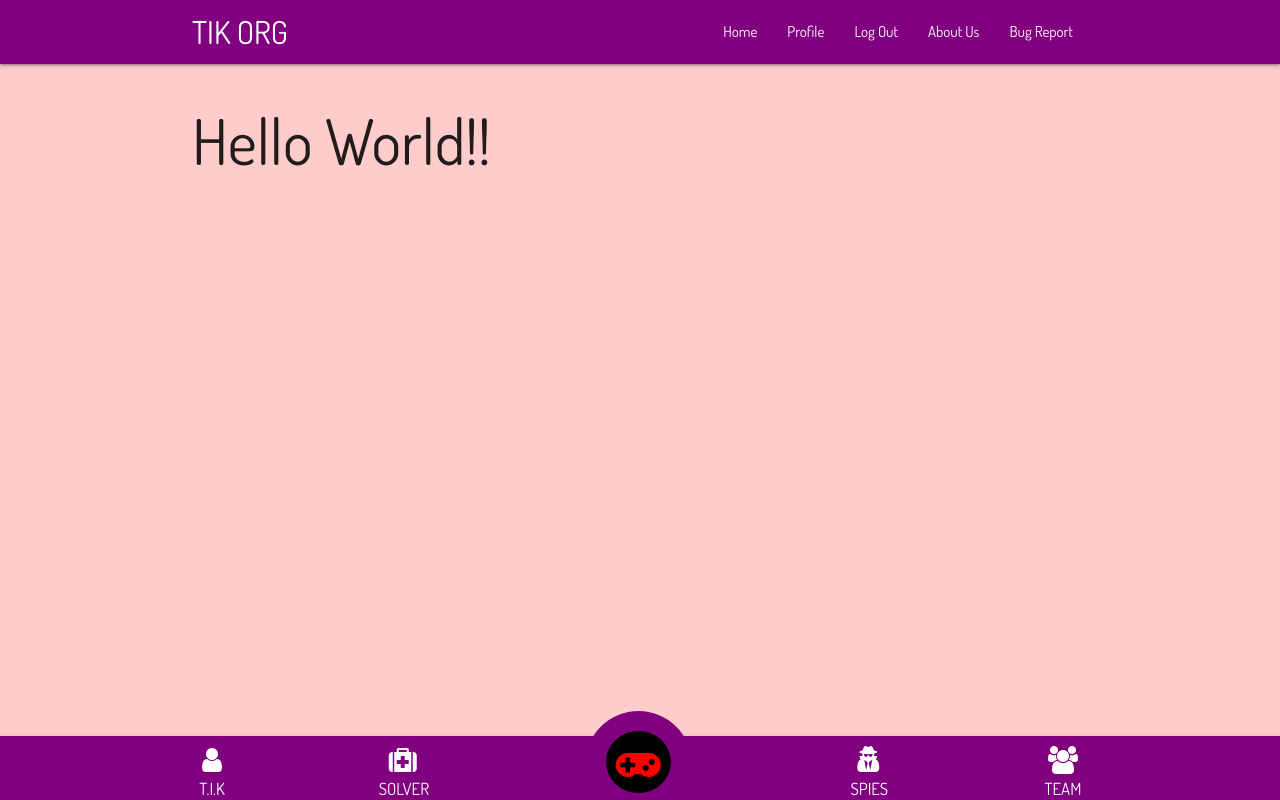
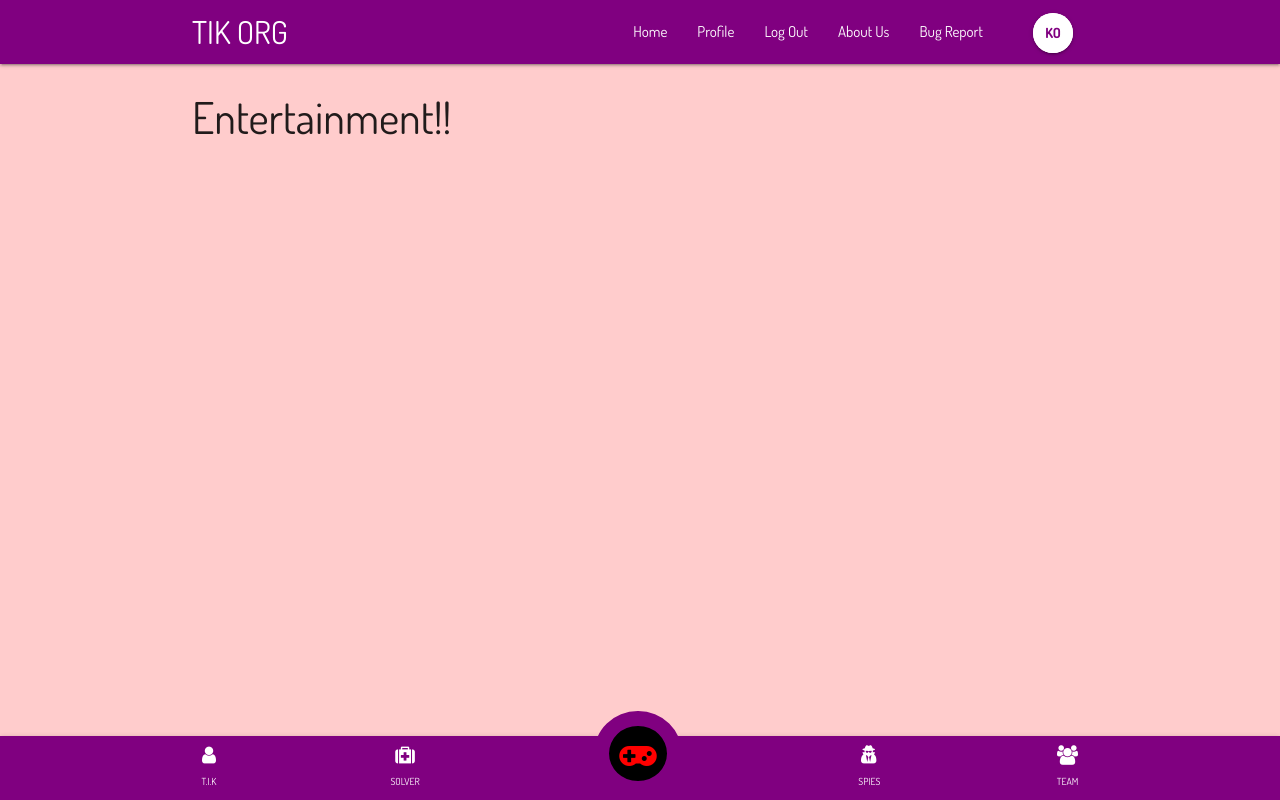
Before and after one commit to SilvenLEAF/TIK-Official, a React (Create React App) app in the folder client/: page /entertainment in a window 1280 px wide. Built offline with nearby package versions, Linux system fonts and the light colour scheme.

Commit message:
draft skeleton

```diff
--- a/client/src/App.js
+++ b/client/src/App.js
@@ -1,19 +1,51 @@
 import 'materialize-css/dist/css/materialize.min.css'
 
 import React from 'react'
-import { BrowserRouter } from 'react-router-dom'
+import { BrowserRouter, Switch, Route } from 'react-router-dom'
 
 import Navbar from './components/layouts/Navbar'
+import Footer from './components/layouts/Footer'
+
 import Home from './components/home/Home'
-import Footer from './components/layouts/Footer'
+import Profile from './components/profile/Profile'
+import Solver from './components/solver/Solver'
+import Team from './components/team/Team'
+import Spies from './components/spies/Spies'
+import Entertainment from './components/entertainment/Entertainment'
 
 function App() {
   return (
     <BrowserRouter>
       <div className="App">
         <Navbar />
-        <Home />
 
+
+        <Switch>
+          <Route exact path="/">
+            <Home/>
+          </Route>
+
+          <Route path="/profile">
+            <Profile/>
+          </Route>
+
+          <Route path="/solver">
+            <Solver/>
+          </Route>
+
+          <Route path="/team">
+            <Team/>
+          </Route>
+
+          <Route path="/spies">
+            <Spies/>
+          </Route>
+
+          <Route path="/entertainment">
+            <Entertainment/>
+          </Route>
+
+        </Switch>
 
 
         <Footer />
--- /dev/null
+++ b/client/src/components/entertainment/Entertainment.js
@@ -0,0 +1,18 @@
+import M from 'materialize-css'
+
+import React, { useEffect } from 'react'
+
+function Entertainment() {
+  useEffect(()=>{
+    M.AutoInit();
+  }, [])
+
+
+  return (
+    <div className="container">
+      <h3>Entertainment!!</h3>
+    </div>
+  )
+}
+
+export default Entertainment
--- a/client/src/components/layouts/Footer.js
+++ b/client/src/components/layouts/Footer.js
@@ -5,7 +5,7 @@ import { Link } from 'react-router-dom'
 
 function Footer() {
   return (
-    <nav id="footer" className="nav-wrapper">
+    <nav id="myFooter" className="nav-wrapper">
       <div className="container">
         <Link to="/">
           <div>
@@ -16,7 +16,7 @@ function Footer() {
           </div>
         </Link>
 
-        <Link to="/">
+        <Link to="/solver">
           <div>
             <div className="myFooterIcons fa fa-medkit"></div>
             <div className="myFooterNameTag">
@@ -26,14 +26,14 @@ function Footer() {
         </Link>
 
 
-        <Link to="/">
+        <Link to="/entertainment">
           <div>
             <div id="myGamepadIcon" className="myFooterIcons fa fa-gamepad"></div>
           </div>
         </Link>
 
 
-        <Link to="/">
+        <Link to="/spies">
           <div>
             <div className="myFooterIcons fa fa-user-secret"></div>
             <div className="myFooterNameTag">
@@ -43,7 +43,7 @@ function Footer() {
         </Link>
 
 
-        <Link to="/">
+        <Link to="/team">
           <div>
             <div className="myFooterIcons fa fa-users"></div>
             <div className="myFooterNameTag">
--- a/client/src/components/layouts/Navbar.js
+++ b/client/src/components/layouts/Navbar.js
@@ -1,7 +1,7 @@
-
+import '../../styles/Navbar.scss'
 
 import React, { useEffect } from 'react'
-import { Link, NavLink } from 'react-router-dom';
+import { Link } from 'react-router-dom';
 
 import SignedInLinks from './SignedInLinks'
 import SignedOutLinks from './SignedOutLinks'
@@ -9,7 +9,7 @@ import SignedOutLinks from './SignedOutLinks'
 function Navbar() {
   const link = 5 ? <SignedInLinks /> : <SignedOutLinks />;
   return (
-    <nav className="nav-wrapper">
+    <nav id="myNavbar" className="nav-wrapper">
       <div className="container">
         <Link to="/" className="brand-logo">TIK ORG</Link>
         <div className="sidenav-trigger hide-on-large-only" data-target="mobileNav">
@@ -24,7 +24,21 @@ function Navbar() {
         </ul>
 
         <ul className="right hide-on-med-and-down">
-        { link }
+          { link }
+          <li style={{marginLeft: '20px'}}>
+            <Link to="/profile" className="btn-floating center pulse white myProfileIcon">
+              KO
+            </Link>
+          </li>
+        </ul>
+
+
+        <ul className="right hide-on-large-only">
+          <li>
+            <Link to="/profile" className="btn-floating center pulse white myProfileIcon">
+              KO
+            </Link>
+          </li>
         </ul>
       </div>
     </nav>
--- a/client/src/components/layouts/SignedInLinks.js
+++ b/client/src/components/layouts/SignedInLinks.js
@@ -5,7 +5,7 @@ function SignedInLinks() {
   return (
     <>
       <li><NavLink to="/" >Home</NavLink></li>
-      <li><NavLink to="/" >Profile</NavLink></li>
+      <li><NavLink to="/profile" >Profile</NavLink></li>
       <li><NavLink to="/" >Log Out</NavLink></li>
       <li><NavLink to="/" >About Us</NavLink></li>
       <li><NavLink to="/" >Bug Report</NavLink></li>
--- /dev/null
+++ b/client/src/components/profile/Profile.js
@@ -0,0 +1,18 @@
+import M from 'materialize-css'
+
+import React, { useEffect } from 'react'
+
+function Profile() {
+  useEffect(()=>{
+    M.AutoInit();
+  }, [])
+
+
+  return (
+    <div className="container">
+      <h1>Profile Page!!</h1>
+    </div>
+  )
+}
+
+export default Profile
--- /dev/null
+++ b/client/src/components/solver/Solver.js
@@ -0,0 +1,18 @@
+import M from 'materialize-css'
+
+import React, { useEffect } from 'react'
+
+function Solver() {
+  useEffect(()=>{
+    M.AutoInit();
+  }, [])
+
+
+  return (
+    <div className="container">
+      <h1>Solver Page!!</h1>
+    </div>
+  )
+}
+
+export default Solver
--- /dev/null
+++ b/client/src/components/spies/Spies.js
@@ -0,0 +1,18 @@
+import M from 'materialize-css'
+
+import React, { useEffect } from 'react'
+
+function Spies() {
+  useEffect(()=>{
+    M.AutoInit();
+  }, [])
+
+
+  return (
+    <div className="container">
+      <h1>Spies Page!!</h1>
+    </div>
+  )
+}
+
+export default Spies
--- /dev/null
+++ b/client/src/components/team/Team.js
@@ -0,0 +1,18 @@
+import M from 'materialize-css'
+
+import React, { useEffect } from 'react'
+
+function Team() {
+  useEffect(()=>{
+    M.AutoInit();
+  }, [])
+
+
+  return (
+    <div className="container">
+      <h1>Team Page!!</h1>
+    </div>
+  )
+}
+
+export default Team
--- a/client/src/styles/Footer.scss
+++ b/client/src/styles/Footer.scss
@@ -2,7 +2,7 @@ body {
   background-color: rgba($color: #f00, $alpha: 0.2);
 }
 
-#footer {
+#myFooter {
   position: fixed;
   bottom: 0;
 
@@ -14,28 +14,28 @@ body {
       display: block;
 
       #myGamepadIcon{
-        font-size: 300%;
+        font-size: 250%;
         padding: 10px;
         border-radius: 50%;
 
         position: relative;
         top: -35px;
 
-        border: 20px solid purple;
+        border: 15px solid purple;
         background-color: black;
         color: red;
       }
 
       .myFooterIcons{
         margin: 10px;
-        font-size: 200%;
+        font-size: 140%;
         margin-bottom: 0;
       }
 
       .myFooterNameTag{
         margin-top: 0;
         text-align: center;
-        font-size: 120%;
+        font-size: 70%;
         color: #fff;
 
         position: relative;
--- /dev/null
+++ b/client/src/styles/Navbar.scss
@@ -0,0 +1,11 @@
+#myNavbar {
+
+
+  .myProfileIcon{
+    font-weight: bold;
+    color: purple;
+  }
+
+
+
+}
```
Also changed, not shown: client/src/components/solver/SolverItem.js (added).
